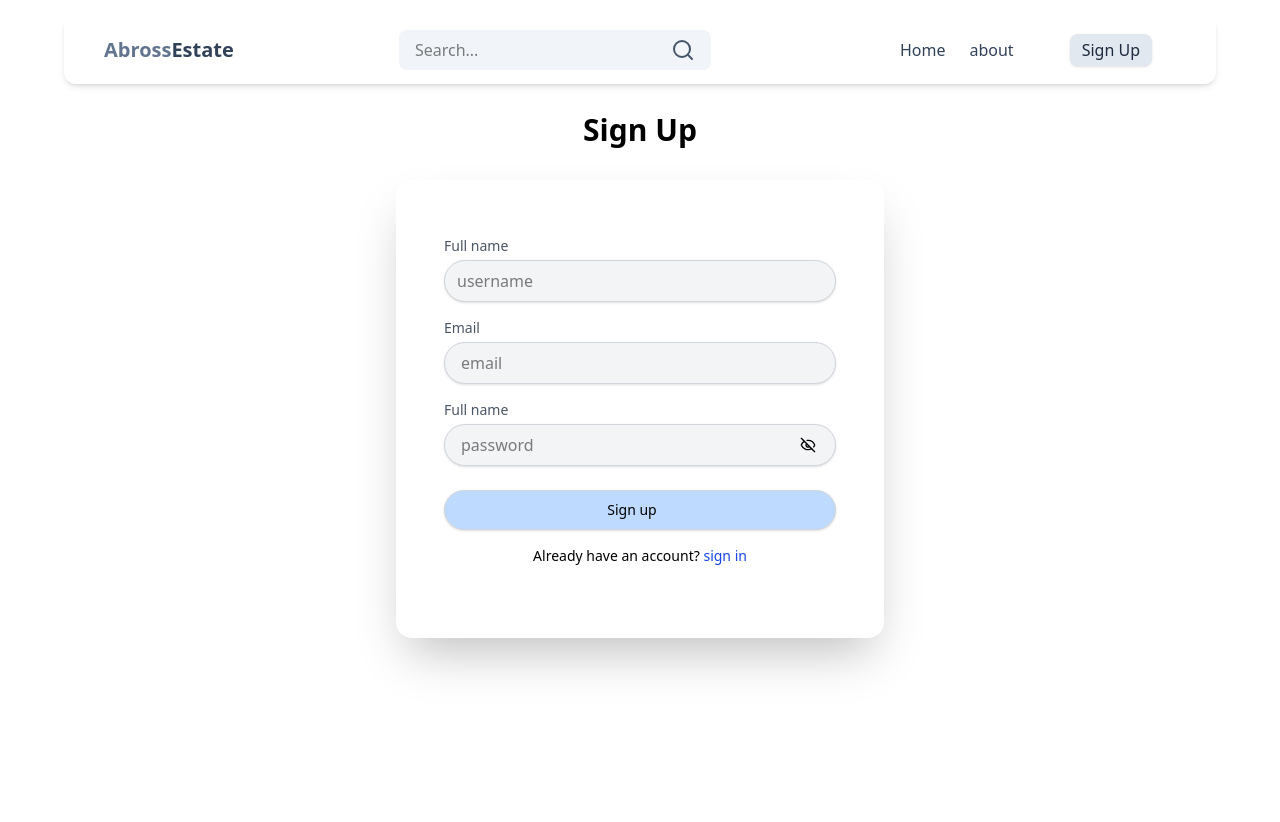
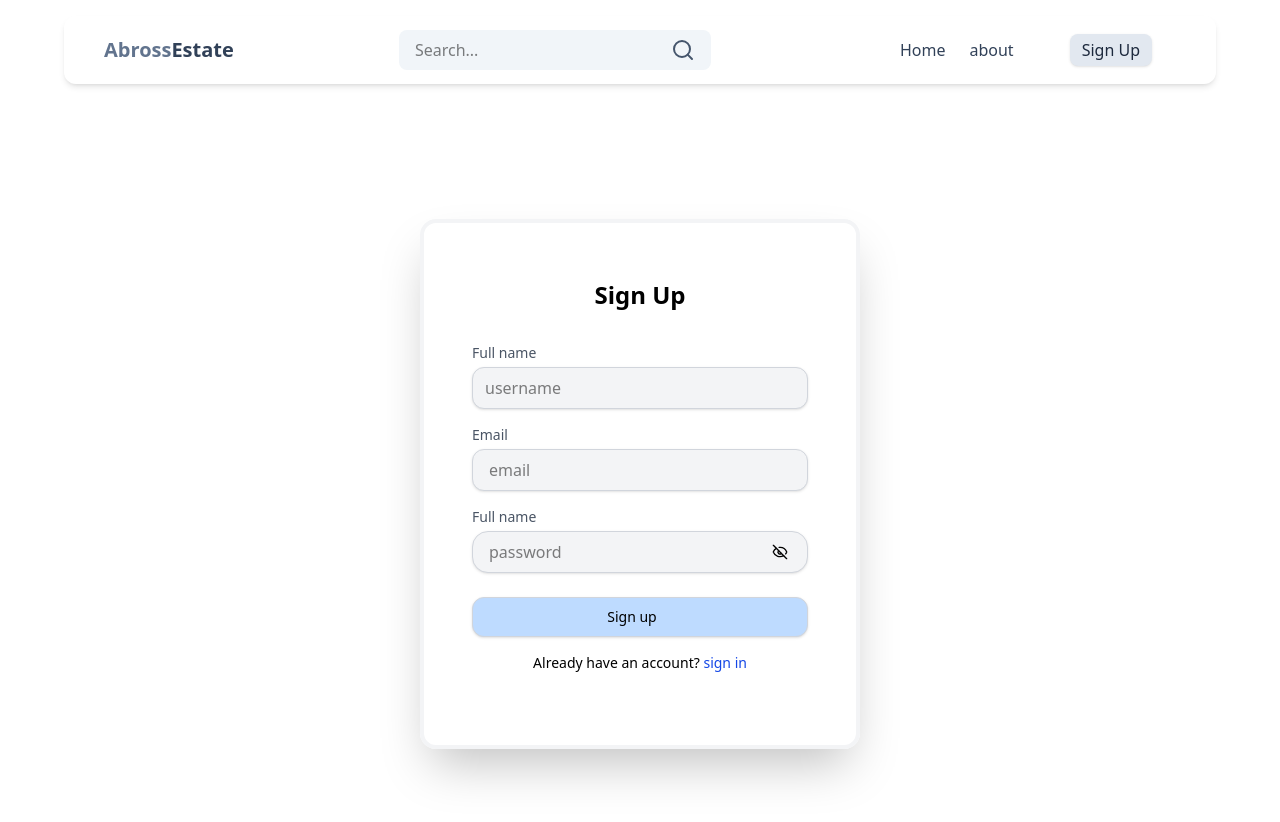
Before and after one commit to stpholise/mern-estate, a React (Vite) app in the folder client/: page /signup in a window 1280 px wide. Shown: the top 822 px of the page. Before the commit the page ends 800 px from the top, so only its background shows below. Built offline with nearby package versions, Linux system fonts and the light colour scheme.

Commit message:
signup page update

```diff
--- a/client/src/pages/SignUp.jsx
+++ b/client/src/pages/SignUp.jsx
@@ -57,12 +57,14 @@ const SignUp = () => {
   };
 
   return (
-    <div className=" flex items-center justify-center">
-      <div className="p-3  w-full  max-w-lg mx-auto  rounded-lg ">
-        <h1 className="text-3xl text-center font-semibold my-8">Sign Up</h1>
+    <div className="">
+      <div className=" h-screen    w-full   sm:flex items-center sm:justify-center  px-4 py-4   max-w-lg mx-auto  rounded-lg ">
+
         <form onSubmit={handleSubmit}>
-          <div className="relative flex flex-col gap-4 shadow-2xl px-4 py-4 lg:px-12  lg:py-14 rounded-2xl ">
-            <div className="">
+          <div className="mt-8  sm:w-99 lg:w-110    flex flex-col gap-4  shadow-2xl px-4 py-4 pt-8 lg:px-12  lg:py-14 rounded-2xl border-4 border-gray-100">
+
+             <h1 className="text-2xl text-center font-semibold mb-4">Sign Up</h1>
+             <div className="w-full">
               <p className="text-gray-600  mb-1 text-sm font-medium">
                 Full name
               </p>
@@ -73,7 +75,7 @@ const SignUp = () => {
                 name="username"
                 onChange={handleChange}
                 id="username"
-                className="border shadow border-gray-300 bg-gray-100 px-3 py-2 rounded-3xl outline-none w-full "
+                className="border shadow border-gray-300 bg-gray-100 px-3 py-2 rounded-xl outline-none w-full "
               />
             </div>
             <div className="relative">
@@ -85,7 +87,7 @@ const SignUp = () => {
                 value={formData.email}
                 onChange={handleChange}
                 id="email"
-                className=" border shadow border-gray-300 bg-gray-100 px-4 py-2 outline-none rounded-3xl w-full"
+                className=" border shadow border-gray-300 bg-gray-100 px-4 py-2 outline-none rounded-xl w-full"
               />
             </div>
             <div className="relative  ">
@@ -100,7 +102,7 @@ const SignUp = () => {
                   value={formData.password}
                   onChange={handleChange}
                   id="password"
-                  className="border shadow border-gray-300 bg-gray-100 py-2 px-4 pr-8 rounded-3xl outline-none w-full"
+                  className="border shadow border-gray-300 bg-gray-100 py-2 px-4 pr-8 rounded-2xl outline-none w-full"
                 />
                 <button
                   onClick={() => setShowPassword((prev) => !prev)}
@@ -118,7 +120,7 @@ const SignUp = () => {
             <button
               type="submit"
               // disabled={loading || !formData.email || !formData.username || !formData.password}
-              className="w-full h-10 mt-2 py-2 px-4 text-sm font-medium bg-blue-200 border shadow border-gray-300  pr-8 rounded-3xl outline-none "
+              className="w-full h-10 mt-2 py-2 px-4 text-sm font-medium bg-blue-200 border shadow border-gray-300  pr-8 rounded-xl outline-none "
             >
               {loading ? (
                 <Loader2 className="animate-spin mx-auto" />
```
